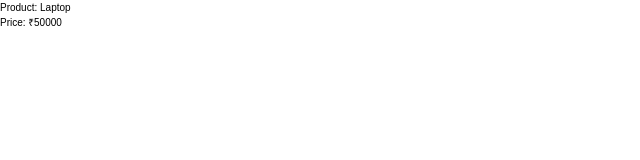
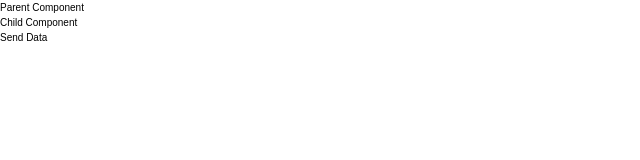
Before and after one commit to KajalKumari-2404/react-project, a React (Vite) app in the folder react-project/: page / in a window 1280 px wide. Shown: the top 160 px of the page, without its empty margins (0-640 px from the left). Built offline with nearby package versions, Linux system fonts and the light colour scheme.

Commit message:
Added child to parent data passing example

```diff
--- a/react-project/src/components/Revision.jsx
+++ b/react-project/src/components/Revision.jsx
@@ -9,13 +9,29 @@
 
 // export default Student;
 
-function Product(props) {
-    return (
-        <div>
-            <h1>Product: {props.name}</h1>
-            <p>Price: ₹{props.price}</p>
-        </div>
-    );
+// function Product(props) {
+//     return (
+//         <div>
+//             <h1>Product: {props.name}</h1>
+//             <p>Price: ₹{props.price}</p>
+//         </div>
+//     );
+// }
+
+// export default Product;
+
+
+function Child({ sendData }) {
+  const handleClick = () => {
+    sendData("Hello Parent!");
+  };
+
+  return (
+    <div>
+      <h2>Child Component</h2>
+      <button onClick={handleClick}>Send Data</button>
+    </div>
+  );
 }
 
-export default Product;
+export default Child;
--- a/react-project/src/main.jsx
+++ b/react-project/src/main.jsx
@@ -5,7 +5,8 @@ import { BrowserRouter } from 'react-router-dom'
 import './index.css'
 // import { App } from './App'
 // import App from './App.jsx '
-import { App } from './pages/App'
+// import { App } from './pages/App'
+import App from './pages/App'
 // import Profile from './components/Profile'
 
 
--- a/react-project/src/pages/App.jsx
+++ b/react-project/src/pages/App.jsx
@@ -91,17 +91,33 @@ import { HowNotToFetchApi } from '../components/hooks/UseEffect/HowNotToFetchApi
 // }
 
 
-import Product from "../components/Revision";
+// import Product from "../components/Revision";
 
-export const App = () => {
-    return (
-        <div>
-            <Product name="Laptop" price={50000} />
-        </div>
-    );
-};
+// export const App = () => {
+//     return (
+//         <div>
+//             <Product name="Laptop" price={50000} />
+//         </div>
+//     );
+// };
 
 
+import Child from "../components/Revision";
+
+function Parent() {
+  const getData = (data) => {
+    console.log(data);
+  };
+
+  return (
+    <div>
+      <h1>Parent Component</h1>
+      <Child sendData={getData} />
+    </div>
+  );
+}
+
+export default Parent;
 
 
 
```
